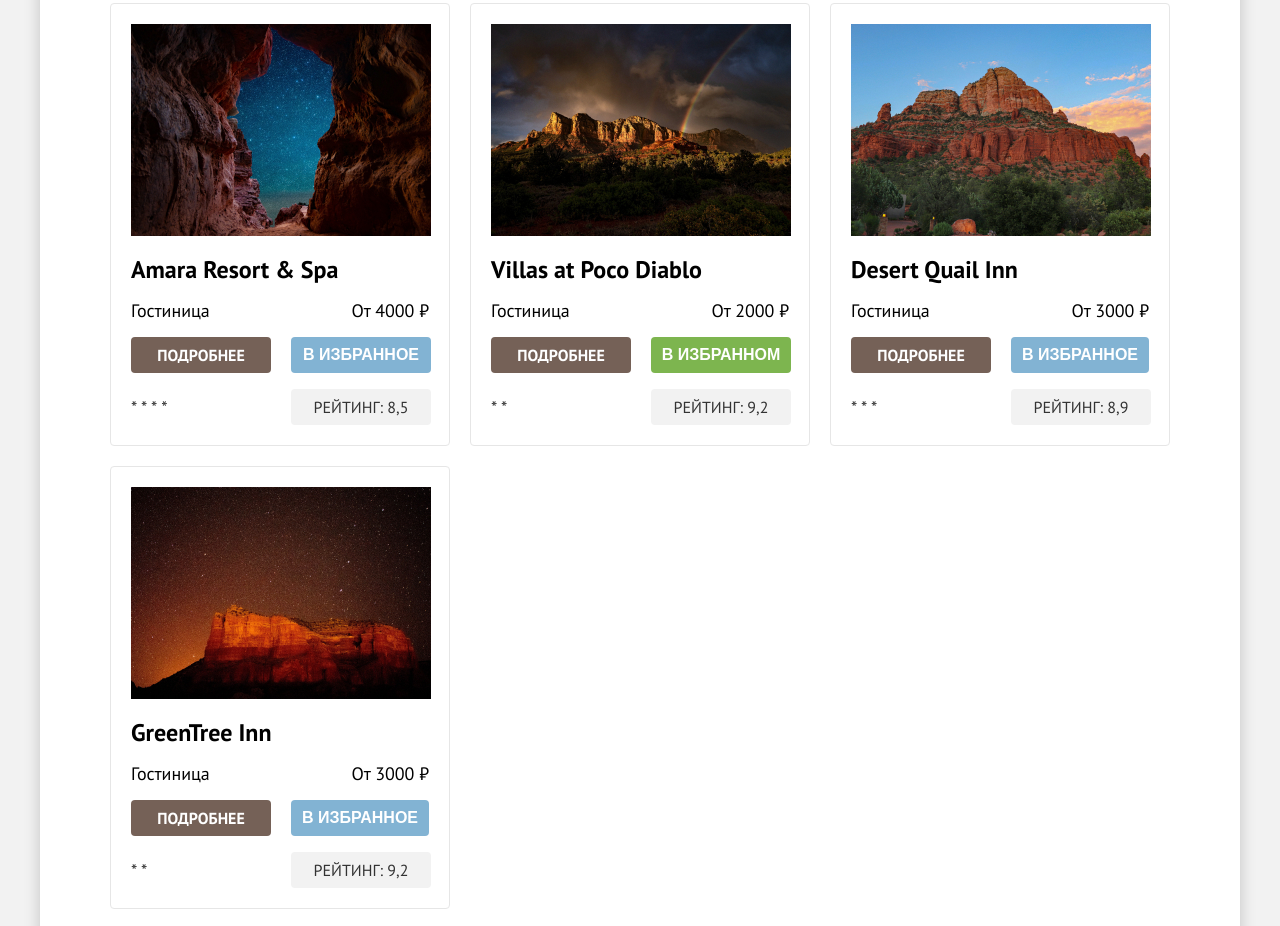
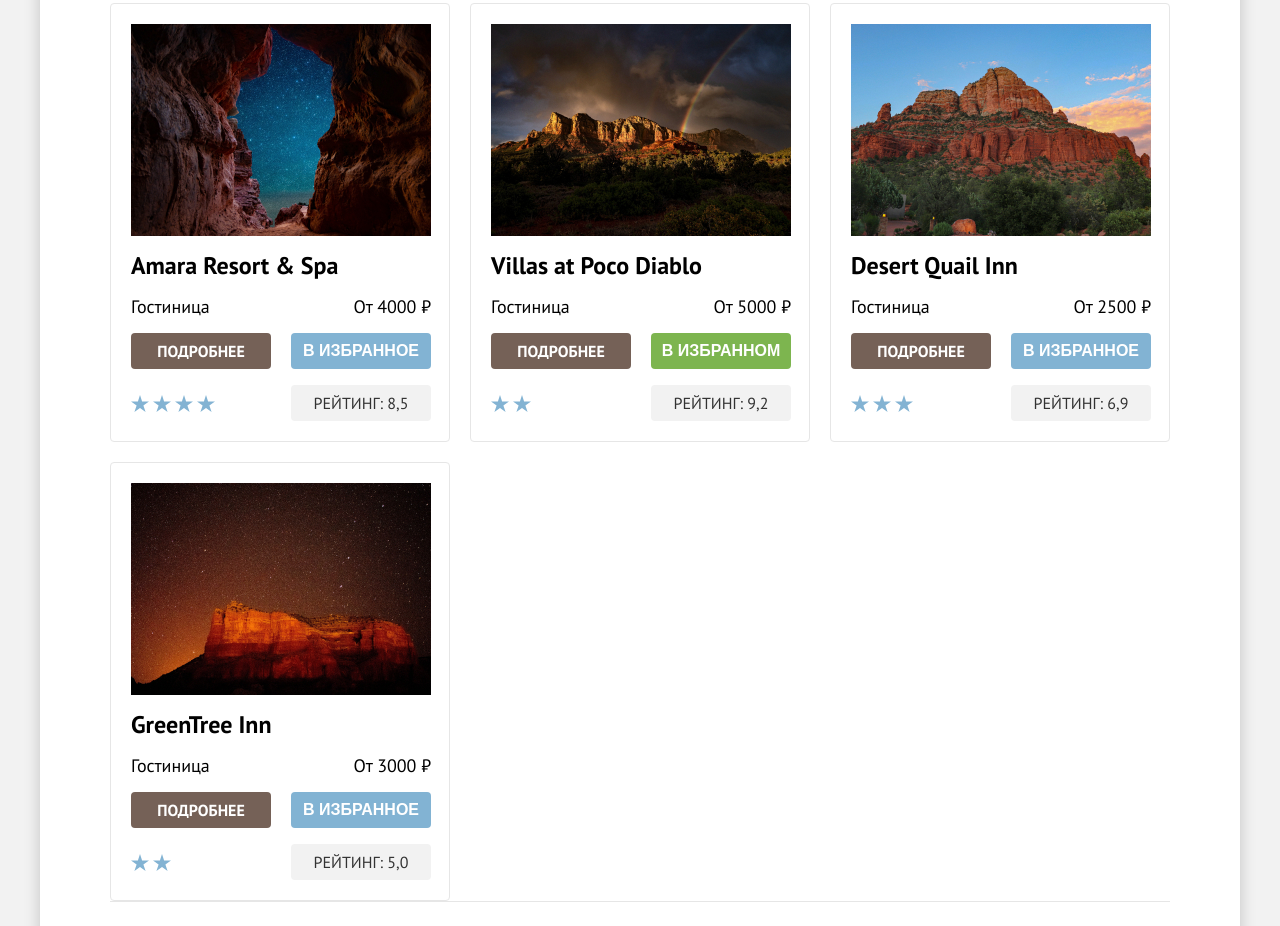
Before and after one commit to htmlacademy-htmlcss/2336403-sedona-1, a plain HTML site: page catalog.html in a window 1280 px wide. Shown: the part 614-1540 px from the top of the page. Drawn offline with Linux system fonts and the light colour scheme.

Commit message:
Законечена верстка карточек отелей на гридах

```diff
--- a/catalog.html
+++ b/catalog.html
@@ -192,87 +192,79 @@
 
         <ul class="hotels-list">
           <li class="hotel-item">
+            <a class = "hotel-card-link" href="#">
               <img class="hotel-card-image" src="images/hotel-1.jpg" alt="Отель Amara Resort & Spa" width="300" height="212">
+            </a>
+            <a class = "hotel-card-link" href="#">
               <h3 class="hotel-card-title">Amara Resort &amp; Spa</h3>
-            <div class="hotel-card-type-price-block">
+            </a>
             <p class="hotel-card-type">Гостиница</p>
             <p class="hotel-card-price">От 4000 ₽</p>
-            </div>
-            <div class="hotel-card-detail-favorites-block">
             <div class="hotel-card-link-to-button">
               <a class="hotel-card-detail-link" href="#">Подробнее</a>
             </div>
             <button class="button button-small button-secondary button-hotel-card" type="button">В избранное</button>
-            </div>
-            <div class="raiting-block">
-              <p class="hotel-card-star star-four star">
-                <span>* * * *</span>
+            <p class="hotel-card-star star-4">
+              <span class = "visually-hidden">4 звезды</span>
             </p>
             <p class="hotel-card-rating">Рейтинг: 8,5</p>
-            </div>
           </li>
 
           <li class="hotel-item">
+            <a class = "hotel-card-link" href="#">
               <img class="hotel-card-image" src="images/hotel-2.jpg" alt="Отель Villas at Poco Diablo" width="300" height="212">
+            </a>
+            <a class = "hotel-card-link" href="#">
               <h3 class="hotel-card-title">Villas at Poco Diablo</h3>
-            <div class="hotel-card-type-price-block">
+            </a>
             <p class="hotel-card-type">Гостиница</p>
-              <p class="hotel-card-price">От 2000 ₽</p>
-            </div>
-            <div class="hotel-card-detail-favorites-block">
+            <p class="hotel-card-price">От 5000 ₽</p>
             <div class="hotel-card-link-to-button">
               <a class="hotel-card-detail-link" href="#">Подробнее</a>
             </div>
             <button class="button button-small button-quaternary button-hotel-card" type="button">В избранном</button>
-            </div>
-            <div class="raiting-block">
-              <p class="hotel-card-star star-two star">
-                 <span>* *</span>
+            <p class="hotel-card-star star-2">
+              <span class = "visually-hidden">4 звезды</span>
             </p>
             <p class="hotel-card-rating">Рейтинг: 9,2 </p>
-            </div>
           </li>
 
           <li class="hotel-item">
+            <a class = "hotel-card-link" href="#">
               <img class="hotel-card-image" src="images/hotel-3.jpg" alt="Отель Desert Quail Inn" width="300" height="212">
+            </a>
+            <a class = "hotel-card-link" href="#">
               <h3 class="hotel-card-title">Desert Quail Inn</h3>
-            <div class="hotel-card-type-price-block">
+            </a>
             <p class="hotel-card-type">Гостиница</p>
-              <p class="hotel-card-price">От 3000 ₽</p>
-            </div>
-            <div class="hotel-card-detail-favorites-block">
+            <p class="hotel-card-price">От 2500 ₽</p>
             <div class="hotel-card-link-to-button">
               <a class="hotel-card-detail-link" href="#">Подробнее</a>
             </div>
             <button class="button button-small button-secondary" type="button">В избранное</button>
-            </div>
-            <div class="raiting-block">
-              <p class="hotel-card-star star-three star">
-                <span>* * *</span>
+            <p class="hotel-card-star star-3">
+              <span class = "visually-hidden">3 звезды</span>
             </p>
-              <p class="hotel-card-rating">Рейтинг: 8,9</p>
-            </div>
+            <p class="hotel-card-rating">Рейтинг: 6,9</p>
           </li>
 
           <li class="hotel-item">
+            <a class = "hotel-card-link" href="#">
               <img class="hotel-card-image" src="images/hotel-4.jpg" alt="Отель GreenTree Inn" width="300" height="212">
+            </a>
+            <a class = "hotel-card-link" href="#">
               <h3 class="hotel-card-title">GreenTree Inn</h3>
-            <div class="hotel-card-type-price-block">
+            </a>
             <p class="hotel-card-type">Гостиница</p>
             <p class="hotel-card-price">От 3000 ₽</p>
-            </div>
-            <div class="hotel-card-detail-favorites-block">
             <div class="hotel-card-link-to-button">
               <a class="hotel-card-detail-link" href="#">Подробнее</a>
             </div>
             <button class="button button-small button-secondary" type="button">В избранное</button>
-            </div>
-            <div class="raiting-block">
-              <p class="hotel-card-star star-two star">
-                <span>* *</span>
+            <p class="hotel-card-star star-2">
+              <span class = "visually-hidden">2 звезды</span>
             </p>
-              <p class="hotel-card-rating">Рейтинг: 9,2</p>
-            </div>
+            <p class="hotel-card-rating">Рейтинг: 5,0</p>
           </li>
         </ul>
 
--- a/styles/styles.css
+++ b/styles/styles.css
@@ -562,7 +562,6 @@
 }
 
 /* -- КАТАЛОГ -- */
-
 .breadcrumbs {
   display: flex;
   list-style-type: none;
@@ -740,26 +739,31 @@
 
 .hotels-list {
   list-style-type: none;
-  display: flex;
-  flex-direction:row;
-  flex-wrap: wrap;
+  display: grid;
+  grid-template-columns: repeat(3, 340px);
   gap: 20px;
-  padding-bottom: 40px;
   margin: 0 0 40px 0;
   border-bottom: 1px solid #e6e6e6;
 }
 
-/* -- HOTEL CARD -- */
+/* -- HOTEL CARDS -- */
 .hotel-item {
-  width: 340px;
+  display: grid;
+  grid-template-columns: repeat(2, 1fr);
+  grid-template-rows: auto 1fr;
+  gap: 16px 20px;
   min-height: 438px;
   padding: 20px;
   border-radius: 4px;
   border: 1px solid #e6e6e6;
 }
 
+.hotel-card-link {
+  grid-column: 1 / span 2;
+}
+
 .hotel-card-image {
-  margin-bottom: 16px;
+  display: block;
 }
 
 .hotel-card-title {
@@ -772,16 +776,8 @@
   font-weight: 700;
   line-height: 28px;
   margin: 0;
-  margin-bottom: 16px;
 }
 
-.hotel-card-type-price-block {
-  display: flex;
-  flex-direction: row;
-  justify-content: space-between;
-  align-items: center;
-  margin-bottom: 16px;
-}
 .hotel-card-type {
   display: flex;
   color: #000000;
@@ -794,7 +790,6 @@
 }
 
 .hotel-card-price {
-  display: flex;
   color: #000000;
   background-color: #ffffff;
   font-size: 18px;
@@ -802,14 +797,7 @@
   font-weight: 400;
   line-height: 21px;
   margin: 0;
-}
-
-.hotel-card-detail-favorites-block {
-  display: flex;
-  justify-content: space-between;
-  flex-direction: row;
-  gap: 20px;
-  margin-bottom: 16px;
+  text-align: right;
 }
 
 .hotel-card-detail-link {
@@ -830,19 +818,28 @@
   align-items: center;
 }
 
-.raiting-block {
-  display: flex;
-  justify-content: space-between;
-  flex-direction: row;
-  gap: 20px;
+.hotel-card-star {
+  width: 106px;
+  min-height: 17px;
+  align-self: center;
+  background-image: url("../images/rating-star.svg");
+  background-repeat: space;
 }
 
-.hotel-card-star {
-  display: flex;
-  border-radius: 4px;
-  min-width: 140px;
-  justify-content: start;
-  align-items: center;
+.star-1 {
+  width: 18px;
+}
+.star-2 {
+  width: 40px;
+}
+.star-3 {
+  width: 62px;
+}
+.star-4 {
+  width: 84px;
+}
+.star-5 {
+  width: 106px;
 }
 
 .hotel-card-rating {
```
Lines whose indentation alone changed are shown as unchanged.
